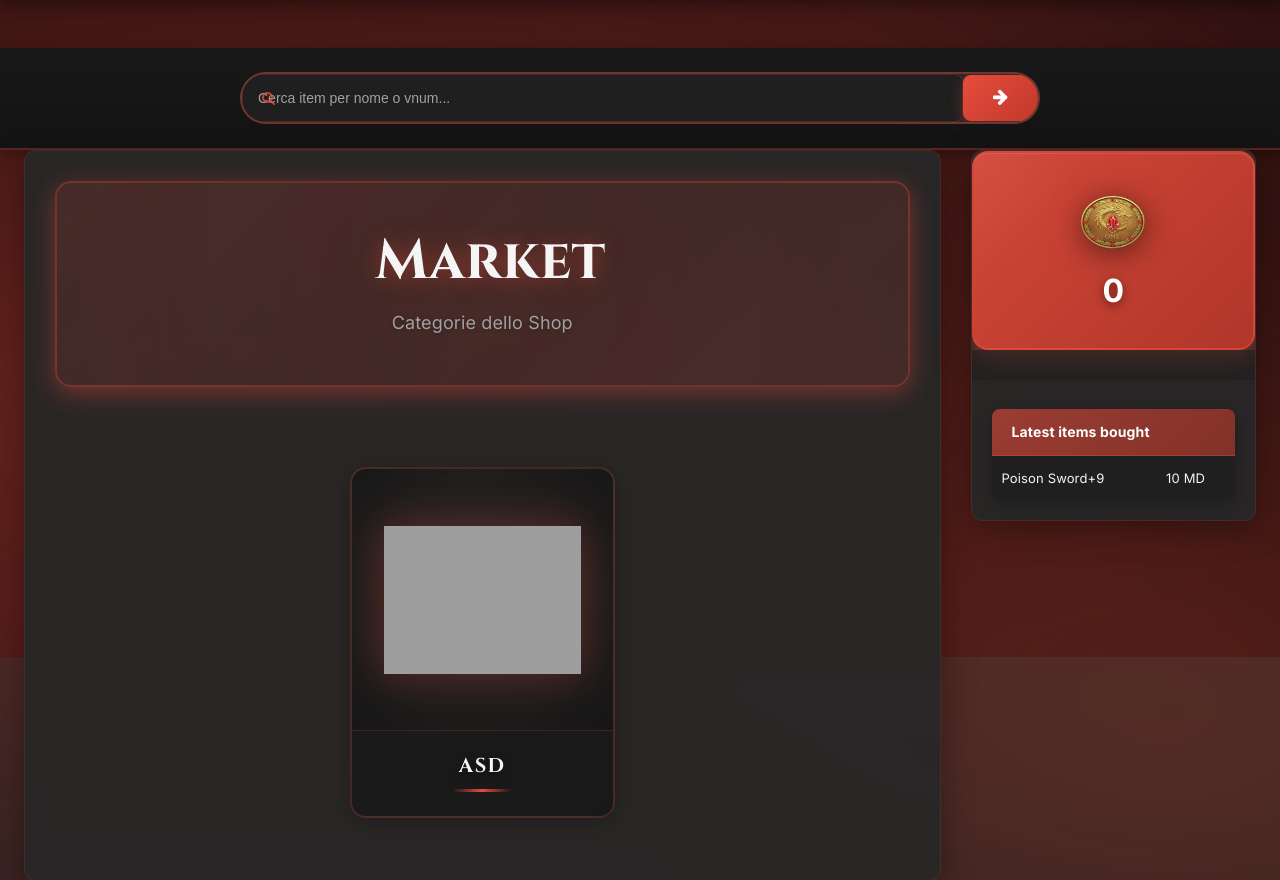
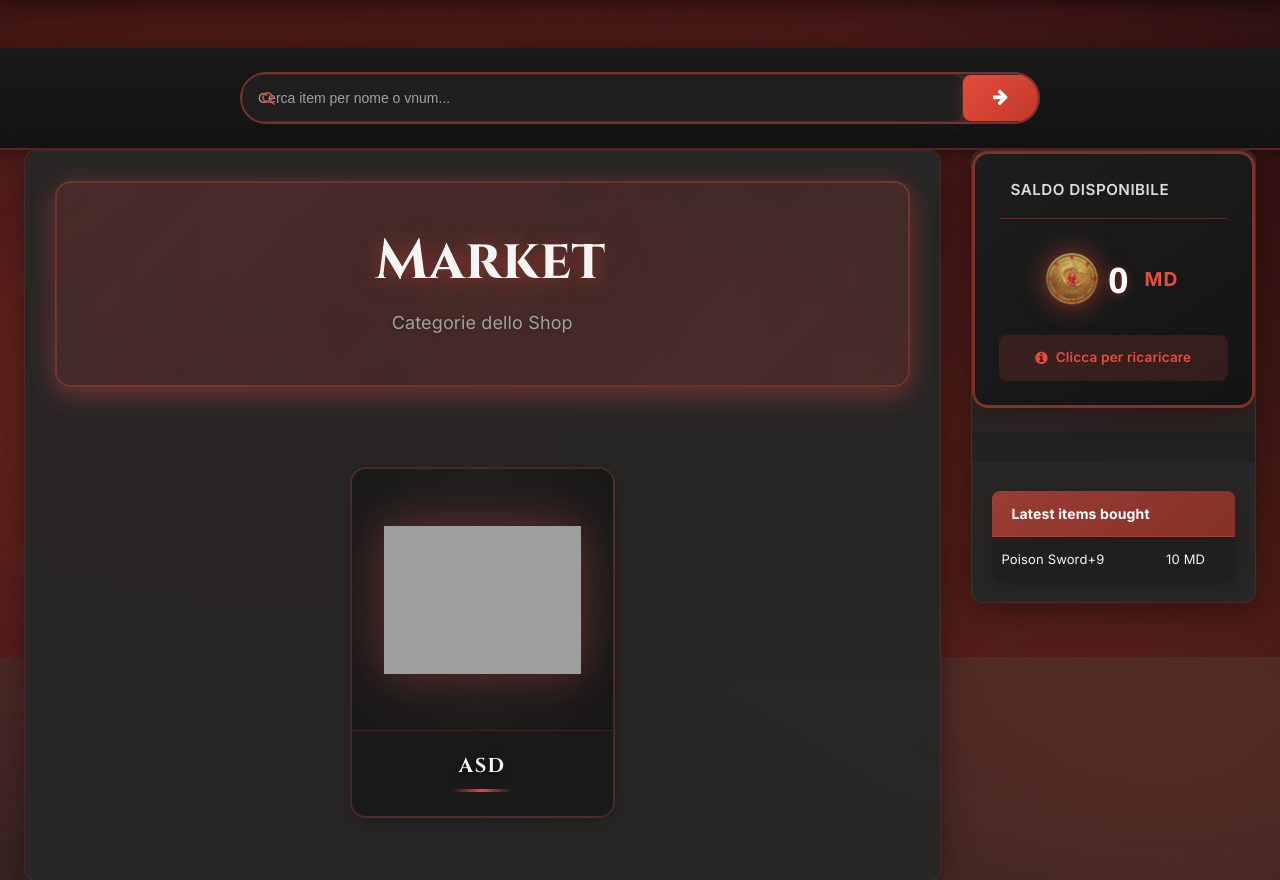
Before and after one commit to GodHunabKu/Gestionale, a PHP site: page / in a window 1280 px wide. Shown: the part 143-1023 px from the top of the page. Run offline with PHP 8.4, Linux system fonts and the light colour scheme; the visitor is signed in with stand-in values (Sample User, id 1); data comes from the database, SQL or seed files in the repository; data that the repository does not hold is empty; grey boxes are pictures that could not be loaded.

Commit message:
Wallet Card 2025 PRO - Box monete completamente riprogettato
User feedback: info-coins-button troppo basilare (solo icona + numero)

Nuovo Design Wallet Card:
✨ Header professionale con icona wallet + "Saldo Disponibile"
💰 Importo grande (2.2rem) con numero formattato
🪙 Icona MD 48x48px con animazione pulse continua
🔤 "MD" dopo il numero (ben visibile)
📢 Box "Clicca per ricaricare" con icona info
🎨 Gradiente dark con bordo rosso 3px
✨ Hover effect: lift + glow + scale
🌟 Animazione slide-in al caricamento
📱 Responsive mobile ottimizzato

CSS Features:
- Bordo 3px rgba(231, 76, 60, 0.5)
- Box shadow con glow rosso
- Pulse animation su icona moneta
- Radial gradient overlay su hover
- Transform lift (-5px) su hover
- Crisp-edges per icona 48px

File modificati:
- index.php (HTML wallet card strutturato)
- assets/css/shop-features-2025.css (+145 righe wallet styles)

Prima: icona + numero (brutto)
Dopo: Card professionale con dettagli completi!

```diff
--- a/assets/css/shop-features-2025.css
+++ b/assets/css/shop-features-2025.css
@@ -309,6 +309,153 @@
 }
 
 /* ============================================
+   WALLET BALANCE CARD - SIDEBAR
+   ============================================ */
+.wallet-balance-card {
+    background: linear-gradient(145deg, rgba(30, 30, 30, 0.98) 0%, rgba(20, 20, 20, 0.98) 100%);
+    border: 3px solid rgba(231, 76, 60, 0.5);
+    border-radius: 16px;
+    padding: 1.5rem;
+    margin-bottom: 1.5rem;
+    box-shadow: 0 8px 25px rgba(0, 0, 0, 0.4), 0 0 30px rgba(231, 76, 60, 0.2);
+    transition: all 0.4s cubic-bezier(0.175, 0.885, 0.32, 1.275);
+    cursor: pointer;
+    position: relative;
+    overflow: hidden;
+}
+
+.wallet-balance-card::before {
+    content: '';
+    position: absolute;
+    top: -50%;
+    left: -50%;
+    width: 200%;
+    height: 200%;
+    background: radial-gradient(circle, rgba(231, 76, 60, 0.1) 0%, transparent 70%);
+    opacity: 0;
+    transition: opacity 0.4s ease;
+}
+
+.wallet-balance-card:hover {
+    border-color: rgba(231, 76, 60, 0.8);
+    box-shadow: 0 12px 40px rgba(0, 0, 0, 0.5), 0 0 50px rgba(231, 76, 60, 0.4);
+    transform: translateY(-5px) scale(1.02);
+}
+
+.wallet-balance-card:hover::before {
+    opacity: 1;
+}
+
+.wallet-header {
+    display: flex;
+    align-items: center;
+    gap: 0.75rem;
+    margin-bottom: 1.25rem;
+    padding-bottom: 1rem;
+    border-bottom: 1px solid rgba(231, 76, 60, 0.3);
+}
+
+.wallet-header i {
+    font-size: 1.3rem;
+    color: #e74c3c;
+    text-shadow: 0 0 10px rgba(231, 76, 60, 0.5);
+}
+
+.wallet-label {
+    font-size: 0.95rem;
+    font-weight: 600;
+    color: #ddd;
+    text-transform: uppercase;
+    letter-spacing: 0.5px;
+}
+
+.wallet-amount {
+    display: flex;
+    align-items: center;
+    justify-content: center;
+    gap: 0.75rem;
+    margin-bottom: 1rem;
+    padding: 1rem 0;
+}
+
+.wallet-coin-icon {
+    width: 48px;
+    height: 48px;
+    image-rendering: crisp-edges;
+    filter: drop-shadow(0 0 8px rgba(231, 76, 60, 0.4));
+    animation: coin-pulse 2s ease-in-out infinite;
+}
+
+@keyframes coin-pulse {
+    0%, 100% {
+        transform: scale(1);
+        filter: drop-shadow(0 0 8px rgba(231, 76, 60, 0.4));
+    }
+    50% {
+        transform: scale(1.1);
+        filter: drop-shadow(0 0 15px rgba(231, 76, 60, 0.7));
+    }
+}
+
+.amount-value {
+    font-size: 2.2rem;
+    font-weight: 800;
+    color: #fff;
+    text-shadow: 0 2px 10px rgba(231, 76, 60, 0.4);
+    line-height: 1;
+    font-family: 'Segoe UI', Tahoma, Geneva, Verdana, sans-serif;
+}
+
+.amount-currency {
+    font-size: 1.2rem;
+    font-weight: 700;
+    color: #e74c3c;
+    text-transform: uppercase;
+    letter-spacing: 1px;
+    margin-left: 0.25rem;
+}
+
+.wallet-action {
+    text-align: center;
+    padding: 0.75rem;
+    background: rgba(231, 76, 60, 0.15);
+    border-radius: 8px;
+    font-size: 0.85rem;
+    color: #e74c3c;
+    font-weight: 600;
+    transition: all 0.3s ease;
+    display: flex;
+    align-items: center;
+    justify-content: center;
+    gap: 0.5rem;
+}
+
+.wallet-action i {
+    font-size: 0.9rem;
+}
+
+.wallet-balance-card:hover .wallet-action {
+    background: rgba(231, 76, 60, 0.25);
+    transform: scale(1.05);
+}
+
+/* Animazione al caricamento */
+@keyframes wallet-slide-in {
+    from {
+        opacity: 0;
+        transform: translateY(-20px);
+    }
+    to {
+        opacity: 1;
+        transform: translateY(0);
+    }
+}
+
+.wallet-balance-card {
+    animation: wallet-slide-in 0.6s cubic-bezier(0.34, 1.56, 0.64, 1);
+}
+
+/* ============================================
    SIDEBAR POPULAR ITEMS
    ============================================ */
 .popular-item-cell {
@@ -442,13 +589,33 @@
         padding: 1rem;
     }
 
-    .item-hover-preview {
-        display: none;
-    }
-
     .pagination-modern .page-item .page-link {
         padding: 0.5rem 0.8rem;
         font-size: 0.9rem;
+    }
+
+    /* Wallet Card Mobile */
+    .wallet-balance-card {
+        padding: 1.25rem;
+        margin-bottom: 1rem;
+    }
+
+    .wallet-coin-icon {
+        width: 40px;
+        height: 40px;
+    }
+
+    .amount-value {
+        font-size: 1.8rem;
+    }
+
+    .amount-currency {
+        font-size: 1rem;
+    }
+
+    .wallet-action {
+        font-size: 0.8rem;
+        padding: 0.6rem;
     }
 }
 
--- a/index.php
+++ b/index.php
@@ -196,8 +196,19 @@
 					}
 					if(is_loggedin()) {
 				?>
-                    <div class="info-coins-button">
-						<img src="<?php print $shop_url; ?>images/md.png" data-toggle="tooltip" data-placement="right" title="" data-original-title="MD"<?php print $padding_md; ?>> <?php print number_format(is_coins(), 0, '', '.'); ?>
+                    <div class="wallet-balance-card">
+						<div class="wallet-header">
+							<i class="fa fa-wallet"></i>
+							<span class="wallet-label">Saldo Disponibile</span>
+						</div>
+						<div class="wallet-amount">
+							<img src="<?php print $shop_url; ?>images/md.png" class="wallet-coin-icon" alt="MD Coins">
+							<span class="amount-value"><?php print number_format(is_coins(), 0, '', '.'); ?></span>
+							<span class="amount-currency">MD</span>
+						</div>
+						<div class="wallet-action">
+							<i class="fa fa-info-circle"></i> Clicca per ricaricare
+						</div>
 					</div>
 				<?php
 					}
```
